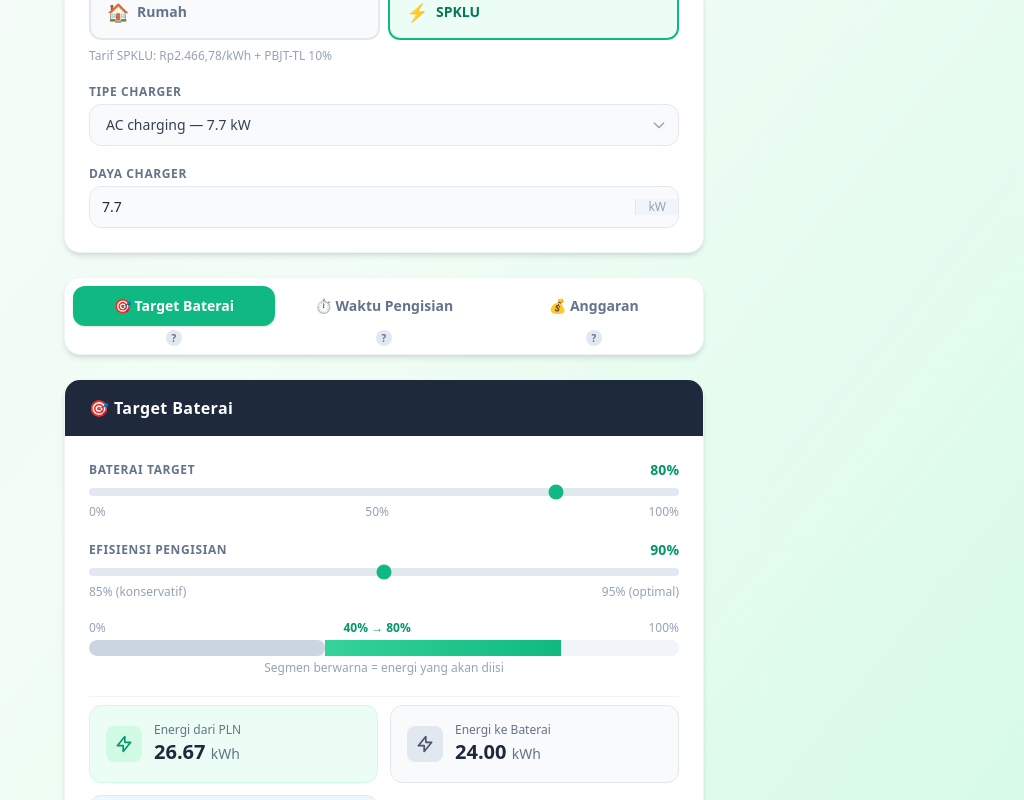
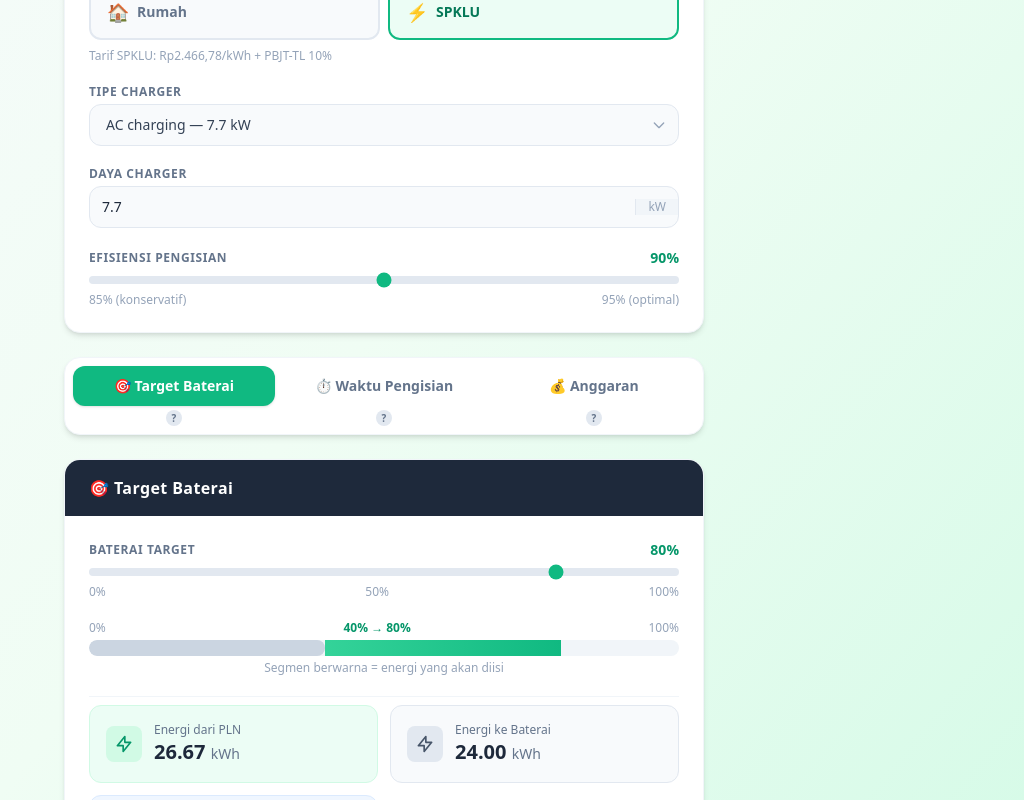
Before and after one commit to rendicahya/kwh-ev, a Svelte app: page / in a window 1280 px wide. Shown: the part 470-1270 px from the top of the page, without its empty margins (256-1280 px from the left). Built offline with nearby package versions, Linux system fonts and the light colour scheme.

Commit message:
Moved charging efficiency to shared input

```diff
--- a/src/App.svelte
+++ b/src/App.svelte
@@ -8,6 +8,7 @@
   import Tooltip from './components/Tooltip.svelte';
   import { SPKLU_TARIFF, PBJT_TL_RATE, HOME_TARIFFS } from './lib/constants.js';
   import { persisted, persist } from './lib/persist.js';
+  import { CHARGING_EFFICIENCY } from './lib/constants.js';
 
   let batteryCapacity  = persisted('batteryCapacity', DEFAULTS.batteryCapacity);
   let currentBattery   = persisted('currentBattery', DEFAULTS.currentBattery);
@@ -20,6 +21,7 @@
   let location         = persisted('location', 'spklu');
   let activeTab        = persisted('activeTab', 'target');
   let selectedEV       = persisted('selectedEV', 'custom');
+  let efficiency       = persisted('efficiency', CHARGING_EFFICIENCY);
 
   $: shared      = validateShared({ batteryCapacity, chargerPower, currentBattery });
   $: sharedValid = Object.values(shared).every(e => e === '');
@@ -38,6 +40,7 @@
   $: persist('location', location);
   $: persist('activeTab', activeTab);
   $: persist('selectedEV', selectedEV);
+  $: persist('efficiency', efficiency);
 
   const tabs = [
     {
@@ -81,6 +84,7 @@
     <SharedInputs
       bind:batteryCapacity bind:currentBattery bind:tariffPerKwh bind:chargerPower
       bind:location bind:selectedEV
+      bind:efficiency
       batteryCapacityError={shared.batteryCapacityError}
       chargerPowerError={shared.chargerPowerError}
       currentBatteryError={shared.currentBatteryError}
@@ -115,6 +119,7 @@
             bind:targetBattery {targetBatteryError} {sharedValid}
             pbjt_rate={activePBJTRate}
             {selectedEV}
+            {efficiency}
           />
         {:else if activeTab === 'time'}
           <ModeTime
--- a/src/components/ModeTarget.svelte
+++ b/src/components/ModeTarget.svelte
@@ -4,14 +4,13 @@
   import ResultCard from './ResultCard.svelte';
   import { calcTarget, calcRange, formatRupiah } from '../lib/calc.js';
   import { EV_PRESETS } from '../lib/constants.js';
-  import { CHARGING_EFFICIENCY } from '../lib/constants.js';
 
   export let batteryCapacity, currentBattery, chargerPower, tariffPerKwh;
   export let targetBattery, targetBatteryError;
   export let sharedValid;
   export let pbjt_rate;
   export let selectedEV = 'custom';
-  let efficiency = CHARGING_EFFICIENCY;
+  export let efficiency;
 
   $: result = calcTarget({ batteryCapacity, currentBattery, targetBattery, chargerPower, tariffPerKwh, pbjt_rate, efficiency });
   $: showResult = sharedValid && !targetBatteryError && result.energyNeeded > 0;
@@ -49,21 +48,6 @@
     </div>
   {/if}
   {#if targetBatteryError}<p class="text-xs text-red-500 mt-0.5">{targetBatteryError}</p>{/if}
-</div>
-
-<!-- Slider Efisiensi -->
-<div class="flex flex-col gap-2">
-  <div class="flex items-center justify-between">
-    <label for="efficiency" class="text-xs font-semibold text-slate-500 uppercase tracking-wider">Efisiensi Pengisian</label>
-    <span class="text-sm font-bold text-emerald-600">{Math.round(efficiency * 100)}%</span>
-  </div>
-  <input id="efficiency" type="range" bind:value={efficiency} min="0.85" max="0.95" step="0.01"
-    class="w-full h-2 rounded-full appearance-none cursor-pointer
-           bg-slate-200 accent-emerald-500" />
-  <div class="flex justify-between text-xs text-slate-400">
-    <span>85% (konservatif)</span>
-    <span>95% (optimal)</span>
-  </div>
 </div>
 
 <ProgressBar mode="target" {currentBattery} {targetBattery} />
--- a/src/components/SharedInputs.svelte
+++ b/src/components/SharedInputs.svelte
@@ -8,6 +8,7 @@
   export let batteryCapacityError, chargerPowerError, currentBatteryError;
   export let location;
   export let selectedEV;
+  export let efficiency;
 
   let selectedCharger = persisted('selectedCharger', CHARGER_PRESETS.find(p => p.power === chargerPower)?.label ?? 'custom');
   export let homeDaya = persisted('homeDaya', HOME_TARIFFS[2].label);
@@ -202,5 +203,20 @@
       {#if chargerPowerError}<p class="text-xs text-red-500 mt-0.5">{chargerPowerError}</p>{/if}
     </div>
 
+
+    <!-- Efisiensi Pengisian -->
+    <div class="flex flex-col gap-2">
+      <div class="flex items-center justify-between">
+        <label for="efficiency" class="text-xs font-semibold text-slate-500 uppercase tracking-wider">Efisiensi Pengisian</label>
+        <span class="text-sm font-bold text-emerald-600">{Math.round(efficiency * 100)}%</span>
+      </div>
+      <input id="efficiency" type="range" bind:value={efficiency} min="0.85" max="0.95" step="0.01"
+      class="w-full h-2 rounded-full appearance-none cursor-pointer
+      bg-slate-200 accent-emerald-500" />
+      <div class="flex justify-between text-xs text-slate-400">
+        <span>85% (konservatif)</span>
+        <span>95% (optimal)</span>
+      </div>
+    </div>
   </div>
 </div>
```
